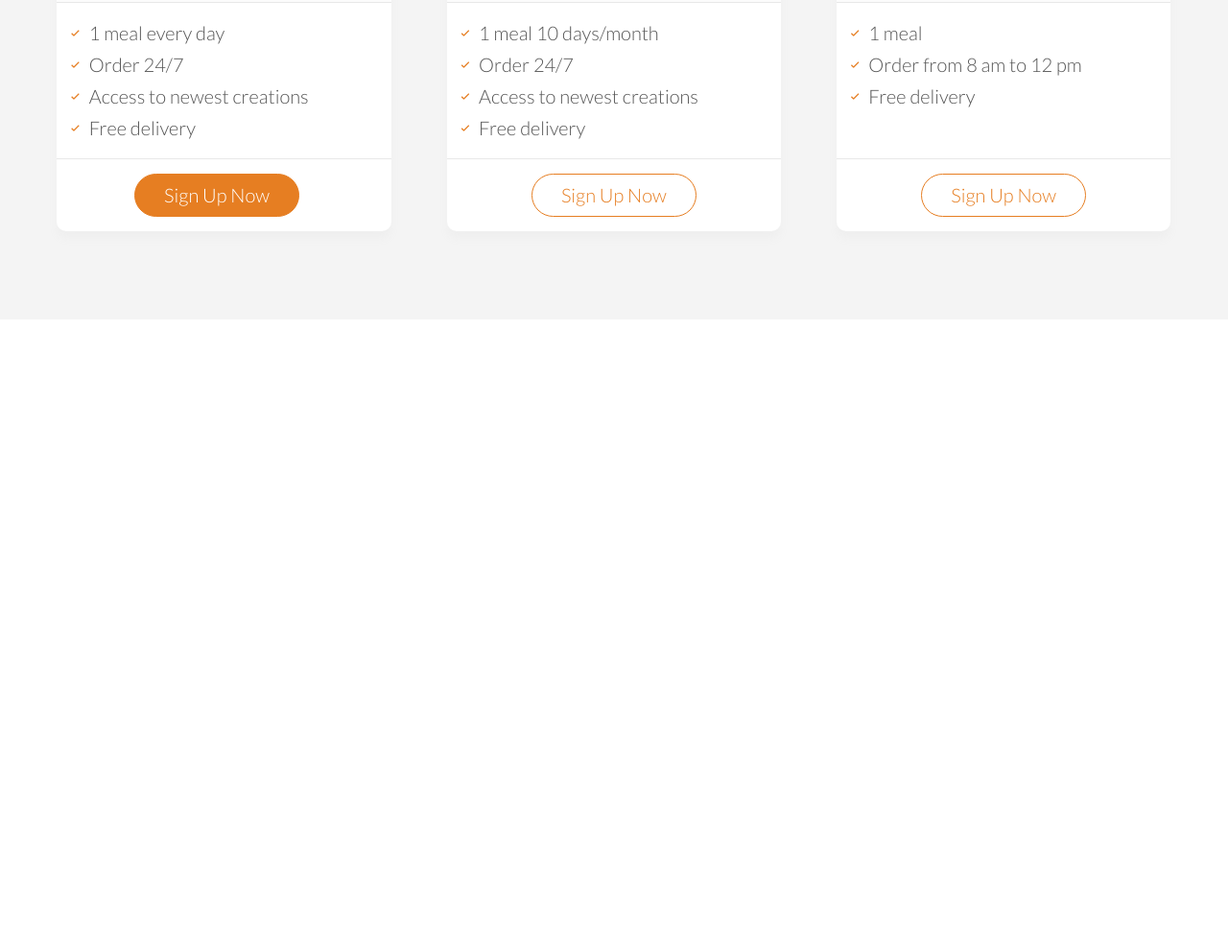
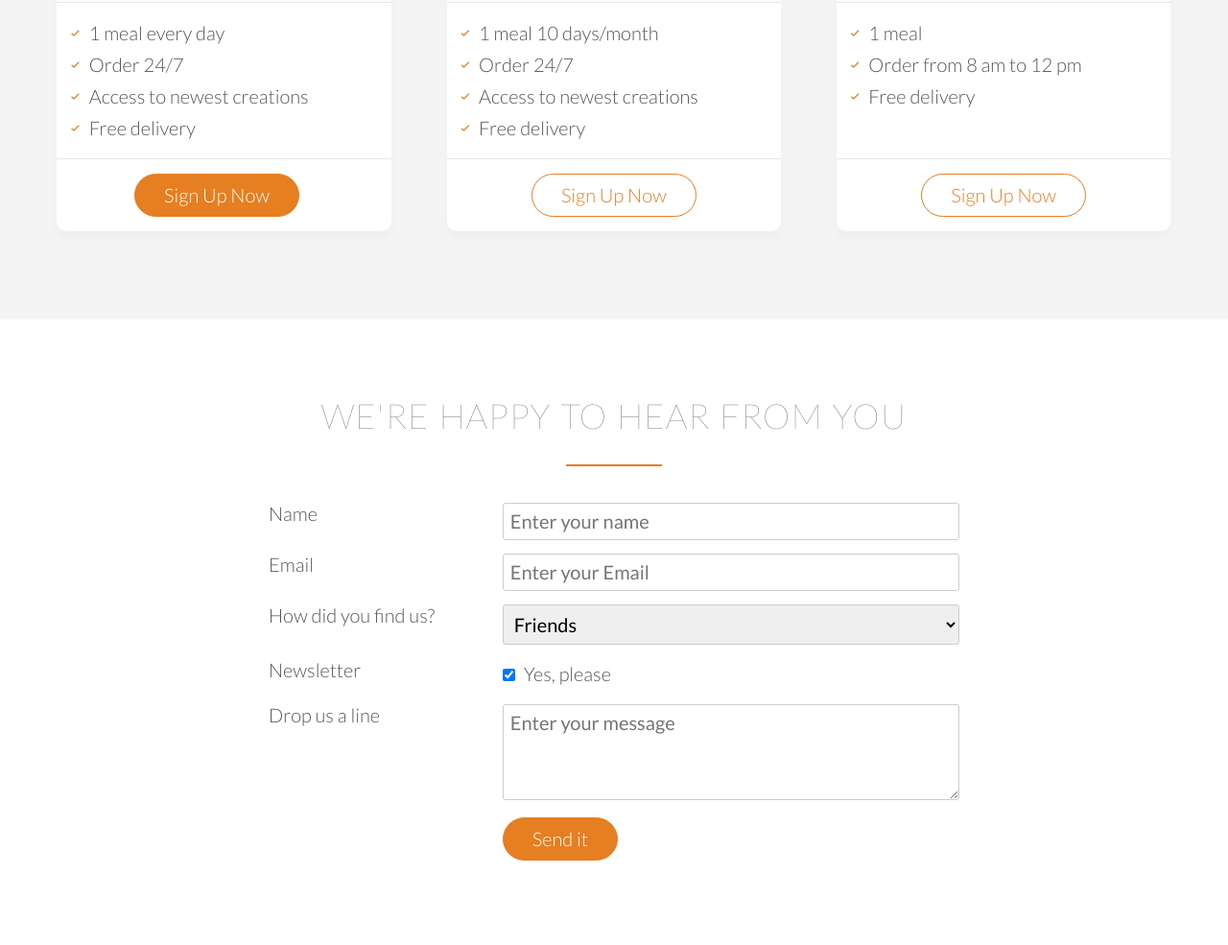
Before and after one commit to chrisencomartian/Omnifood, a plain HTML site: page index.html in a window 1280 px wide. Shown: the part 4287-5272 px from the top of the page at 96% size. Before the commit the page ends 4620 px from the top, so only its background shows below. Drawn offline with nearby package versions, Linux system fonts and the light colour scheme.

Commit message:
Form section

```diff
--- a/index.html
+++ b/index.html
@@ -318,7 +318,74 @@
 				</div>
 			</div>
 		</div>
+	</section>
 
+	<section class="section-form">
+		<div class="row">
+			<h2>WE'RE HAPPY TO HEAR FROM YOU</h2>
+		</div>
+		<div class="row">
+			<form method="" action="" class="contact-form">
+				<div class="row">
+					<div class="col span-1-of-3">
+						<label for="name">Name</label>
+					</div>
+					<div class="col span-2-of-3">
+						<input type="text" name="name" id="name" placeholder="Enter your name" required>
+					</div>
+				</div>
+
+				<div class="row">
+					<div class="col span-1-of-3">
+						<label for="email">Email</label>
+					</div>
+					<div class="col span-2-of-3">
+						<input type="Email" name="email" id="email" placeholder="Enter your Email" required>
+					</div>
+				</div>
+
+				<div class="row">
+					<div class="col span-1-of-3">
+						<label for="find-us">How did you find us?</label>
+					</div>
+					<div class="col span-2-of-3">
+						<select name="find-us" id="find-us">
+							<option value="Friends" selected>Friends</option>
+							<option value="Google">Google</option>
+							<option value="Ad">Advertisement</option>
+							<option value="other">Other</option>
+						</select>
+					</div>
+				</div>
+
+				<div class="row">
+					<div class="col span-1-of-3">
+						<label for="news">Newsletter</label>
+					</div>
+					<div class="col span-2-of-3">
+						<input type="checkbox" name="news" id="news" checked> Yes, please
+					</div>
+				</div>
+
+				<div class="row">
+					<div class="col span-1-of-3">
+						<label for="message">Drop us a line</label>
+					</div>
+					<div class="col span-2-of-3">
+						<textarea name="message" id="message" placeholder="Enter your message"></textarea>
+					</div>
+				</div>
+
+				<div class="row">
+					<div class="col span-1-of-3">
+						<label>&nbsp;</label>
+					</div>
+					<div class="col span-2-of-3">
+						<input type="submit" value="Send it">
+					</div>
+				</div>
+			</form>
+		</div>
 	</section>
 
 </body>
--- a/resources/css/main.css
+++ b/resources/css/main.css
@@ -2,6 +2,10 @@
 	margin: 0;
 	padding: 0;
 	box-sizing: border-box;
+}
+
+*:focus{
+	outline: none;
 }
 
 html{
@@ -124,7 +128,8 @@ h3{
 }
 
 .button:link,
-.button:visited{
+.button:visited,
+input[type=submit]{
 	display: inline-block;
 	padding: 10px 30px;
 	font-weight: 300;
@@ -134,7 +139,8 @@ h3{
 }
 
 .button-full:link,
-.button-full:visited{
+.button-full:visited,
+input[type=submit]{
 	background-color: #e67e22;
 	color: #fff;
 	border: 1px solid #e67e22;
@@ -148,7 +154,9 @@ h3{
 }
 
 .button:hover,
-.button:active{
+.button:active,
+input[type=submit]:hover,
+input[type=submit]:active{
 	background-color: #cf6d17;
 }
 
@@ -441,3 +449,30 @@ cite img{
 .plan-box li{
 	padding: 5px 0;
 }
+
+/*****************/
+/**CONTACT FORM **/
+/*****************/
+
+.contact-form{
+	width: 60%;
+	margin: 0 auto;
+}
+
+input[type=text],
+input[type=email],
+select,
+textarea{
+	width: 100%;
+	padding: 7px;
+	border-radius: 3px;
+	border: 1px solid #ccc;
+}
+
+textarea{
+	height: 100px;
+}
+
+input[type=checkbox]{
+	margin: 10px 5px 10px 0;
+}
```
